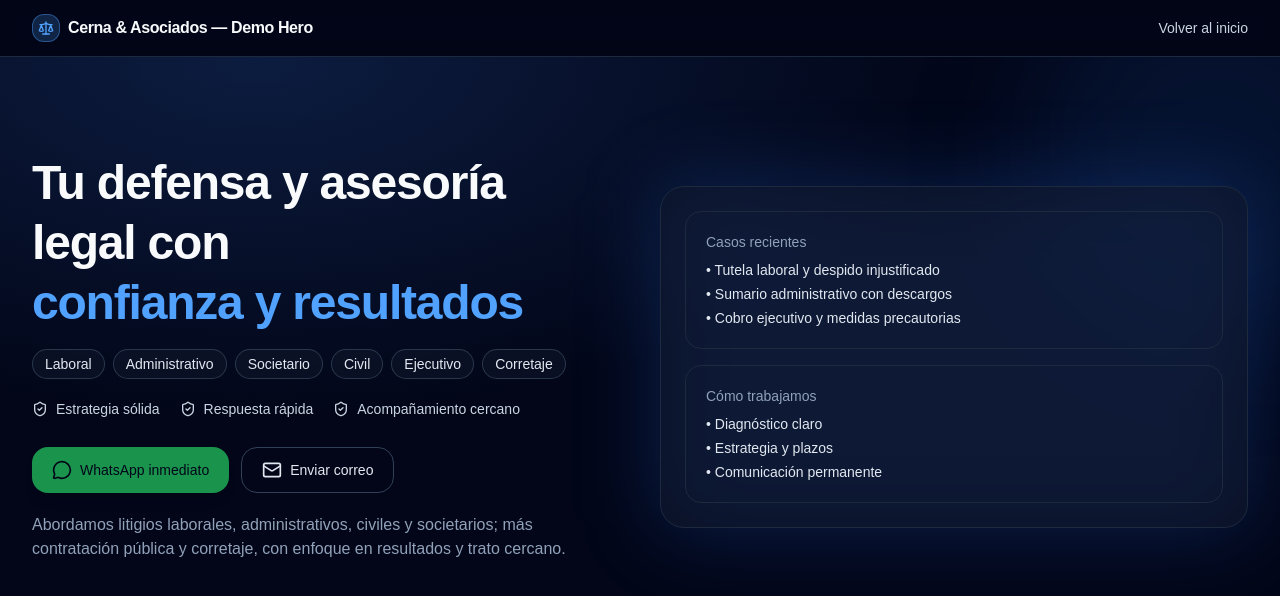
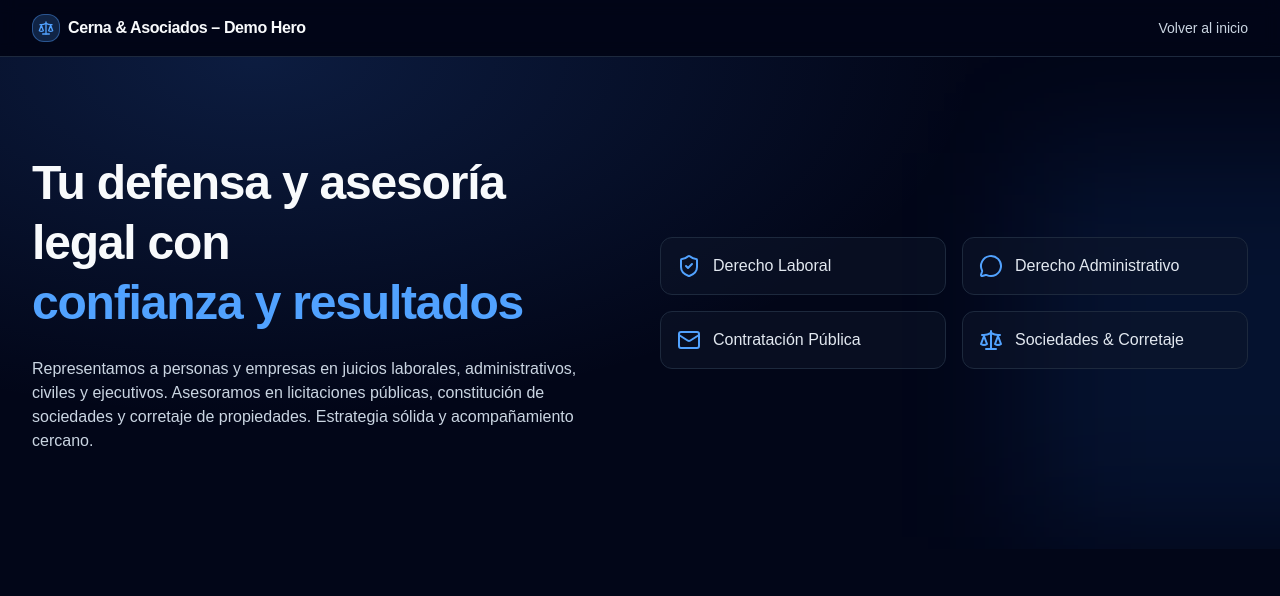
Before and after one commit to RanaWow/cerna-asociados-web, a Next.js app: page /preview-hero in a window 1280 px wide. Shown: the top 596 px of the page. Built offline with nearby package versions, Linux system fonts and the light colour scheme.

Commit message:
fix: cerrar etiqueta Link en preview-hero

```diff
--- a/src/app/preview-hero/page.tsx
+++ b/src/app/preview-hero/page.tsx
@@ -3,6 +3,7 @@
 import React from 'react';
 import { motion } from 'framer-motion';
 import { Scale, ShieldCheck, MessageCircle, Mail } from 'lucide-react';
+import Link from 'next/link'; // ✅ Import necesario para navegación interna
 
 export default function PreviewHeroPage() {
   return (
@@ -14,108 +15,78 @@ export default function PreviewHeroPage() {
             <div className="h-7 w-7 rounded-xl bg-blue-400/20 grid place-items-center border border-blue-400/40">
               <Scale className="h-4 w-4 text-blue-400" />
             </div>
-            <span className="font-semibold tracking-tight">Cerna &amp; Asociados — Demo Hero</span>
+            <span className="font-semibold tracking-tight">Cerna &amp; Asociados – Demo Hero</span>
           </div>
-          <a href="/" className="text-sm text-slate-300 hover:text-white">Volver al inicio</a>
+
+          {/* ✅ Usa Link para la navegación interna */}
+          <Link href="/" className="text-sm text-slate-300 hover:text-white transition">
+            Volver al inicio
+          </Link>
         </div>
       </header>
 
-      {/* HERO nuevo */}
+      {/* Hero nuevo */}
       <section className="relative overflow-hidden">
         {/* Fondo: gradiente sutil + glow */}
         <div className="absolute inset-0 bg-[radial-gradient(1200px_600px_at_20%_0%,rgba(59,130,246,0.18),transparent_60%)]" />
-        <div className="absolute -right-32 -top-24 h-96 w-96 rounded-full bg-blue-500/10 blur-3xl" />
+        <div className="absolute -right-32 top-24 h-96 w-96 bg-blue-500/10 blur-3xl" />
 
-        <div className="relative mx-auto max-w-7xl px-4 sm:px-6 lg:px-8 pt-16 pb-14 sm:pt-24 sm:pb-24">
+        <div className="relative mx-auto max-w-7xl px-4 sm:px-6 lg:px-8 pb-14 sm:pt-24 sm:pb-24">
           <div className="grid lg:grid-cols-2 gap-10 items-center">
-            {/* Texto compacto */}
-            <motion.div initial={{ opacity: 0, y: 12 }} animate={{ opacity: 1, y: 0 }} transition={{ duration: 0.5 }}>
+
+            {/* Texto principal */}
+            <motion.div
+              initial={{ opacity: 0, y: 12 }}
+              animate={{ opacity: 1, y: 0 }}
+              transition={{ duration: 0.5 }}
+            >
               <h1 className="text-4xl sm:text-5xl font-bold leading-tight tracking-tight">
-                Tu defensa y asesoría legal con<br/>
+                Tu defensa y asesoría legal con<br />
                 <span className="text-blue-400">confianza y resultados</span>
               </h1>
-
-              {/* Etiquetas en vez de una línea larga */}
-              <div className="mt-4 flex flex-wrap gap-2">
-                {['Laboral','Administrativo','Societario','Civil','Ejecutivo','Corretaje'].map(tag => (
-                  <span key={tag}
-                        className="text-sm px-3 py-1 rounded-full border border-slate-700/80 bg-slate-900/60 text-slate-200">
-                    {tag}
-                  </span>
-                ))}
-              </div>
-
-              {/* Micro-beneficios muy cortos */}
-              <div className="mt-5 flex flex-wrap items-center gap-5 text-sm text-slate-300">
-                <span className="inline-flex items-center gap-2"><ShieldCheck className="h-4 w-4"/> Estrategia sólida</span>
-                <span className="inline-flex items-center gap-2"><ShieldCheck className="h-4 w-4"/> Respuesta rápida</span>
-                <span className="inline-flex items-center gap-2"><ShieldCheck className="h-4 w-4"/> Acompañamiento cercano</span>
-              </div>
-
-              {/* CTAs principales */}
-              <div className="mt-7 flex flex-wrap gap-3">
-                {/* WhatsApp con “latido” */}
-                <a
-                  href="https://wa.me/56920437413?text=Hola%20Cerna%20%26%20Asociados%2C%20quisiera%20agendar%20una%20consulta."
-                  target="_blank" rel="noopener noreferrer"
-                  className="group inline-flex items-center gap-2 rounded-2xl bg-[#25D366] px-5 py-3 text-sm font-medium text-slate-950
-                             shadow-lg hover:shadow-xl transition-transform
-                             animate-[pulse_2.4s_ease-in-out_infinite]">
-                  <MessageCircle className="h-5 w-5" />
-                  WhatsApp inmediato
-                </a>
-
-                {/* Correo */}
-                <a
-                  href="mailto:cernayasociados.cl@gmail.com?subject=Consulta%20legal&body=Hola,%20quisiera%20hacer%20una%20consulta..."
-                  className="inline-flex items-center gap-2 rounded-2xl border border-slate-700 px-5 py-3 text-sm font-medium
-                             text-slate-200 hover:bg-slate-900/60 transition">
-                  <Mail className="h-5 w-5" />
-                  Enviar correo
-                </a>
-              </div>
-
-              {/* Texto SEO opcional, corto */}
-              <p className="mt-5 max-w-xl text-slate-400">
-                Abordamos litigios laborales, administrativos, civiles y societarios; más contratación pública y corretaje,
-                con enfoque en resultados y trato cercano.
+              <p className="mt-6 text-slate-300 max-w-xl">
+                Representamos a personas y empresas en juicios laborales, administrativos, civiles y
+                ejecutivos. Asesoramos en licitaciones públicas, constitución de sociedades y corretaje de
+                propiedades. Estrategia sólida y acompañamiento cercano.
               </p>
             </motion.div>
 
-            {/* Lado visual (sin imágenes externas). Puedes reemplazar por /public/hero.jpg cuando quieras */}
-            <motion.div initial={{ opacity: 0, y: 12 }} animate={{ opacity: 1, y: 0 }} transition={{ duration: 0.6, delay: 0.05 }}>
-              <div className="relative">
-                <div className="absolute -inset-1 bg-blue-500/20 blur-2xl rounded-[2rem]" />
-                <div className="relative rounded-3xl border border-slate-800 bg-slate-900/60 p-6">
-                  {/* Tarjeta simulando “portafolio” para dar ritmo visual */}
-                  <div className="grid gap-4">
-                    <div className="rounded-2xl border border-slate-800 p-5">
-                      <p className="text-sm text-slate-400">Casos recientes</p>
-                      <ul className="mt-2 space-y-1 text-slate-200 text-sm">
-                        <li>• Tutela laboral y despido injustificado</li>
-                        <li>• Sumario administrativo con descargos</li>
-                        <li>• Cobro ejecutivo y medidas precautorias</li>
-                      </ul>
-                    </div>
-                    <div className="rounded-2xl border border-slate-800 p-5">
-                      <p className="text-sm text-slate-400">Cómo trabajamos</p>
-                      <ul className="mt-2 space-y-1 text-slate-200 text-sm">
-                        <li>• Diagnóstico claro</li>
-                        <li>• Estrategia y plazos</li>
-                        <li>• Comunicación permanente</li>
-                      </ul>
-                    </div>
-                  </div>
+            {/* Iconos visuales (derecha) */}
+            <motion.div
+              initial={{ opacity: 0, scale: 0.9 }}
+              animate={{ opacity: 1, scale: 1 }}
+              transition={{ delay: 0.2, duration: 0.5 }}
+              className="grid sm:grid-cols-2 gap-4"
+            >
+              <div className="flex items-center gap-3 bg-slate-900/50 p-4 rounded-xl border border-slate-800">
+                <ShieldCheck className="h-6 w-6 text-blue-400" />
+                <span className="text-slate-200">Derecho Laboral</span>
+              </div>
 
-                  {/* Si luego agregas /public/hero.jpg, descomenta esto:
-                  <img src="/hero.jpg" alt="Estudio jurídico"
-                       className="mt-4 w-full rounded-xl object-cover h-56 opacity-90" />
-                  */}
-                </div>
+              <div className="flex items-center gap-3 bg-slate-900/50 p-4 rounded-xl border border-slate-800">
+                <MessageCircle className="h-6 w-6 text-blue-400" />
+                <span className="text-slate-200">Derecho Administrativo</span>
+              </div>
+
+              <div className="flex items-center gap-3 bg-slate-900/50 p-4 rounded-xl border border-slate-800">
+                <Mail className="h-6 w-6 text-blue-400" />
+                <span className="text-slate-200">Contratación Pública</span>
+              </div>
+
+              <div className="flex items-center gap-3 bg-slate-900/50 p-4 rounded-xl border border-slate-800">
+                <Scale className="h-6 w-6 text-blue-400" />
+                <span className="text-slate-200">Sociedades & Corretaje</span>
               </div>
             </motion.div>
           </div>
         </div>
+
+        {/* Imagen opcional (puedes activarla si subes /public/hero.jpg) */}
+        {/*
+        <div className="relative">
+          <img src="/hero.jpg" alt="estudio jurídico" className="mt-4 w-full rounded-xl object-cover h-56 opacity-90" />
+        </div>
+        */}
       </section>
     </div>
   );
```
